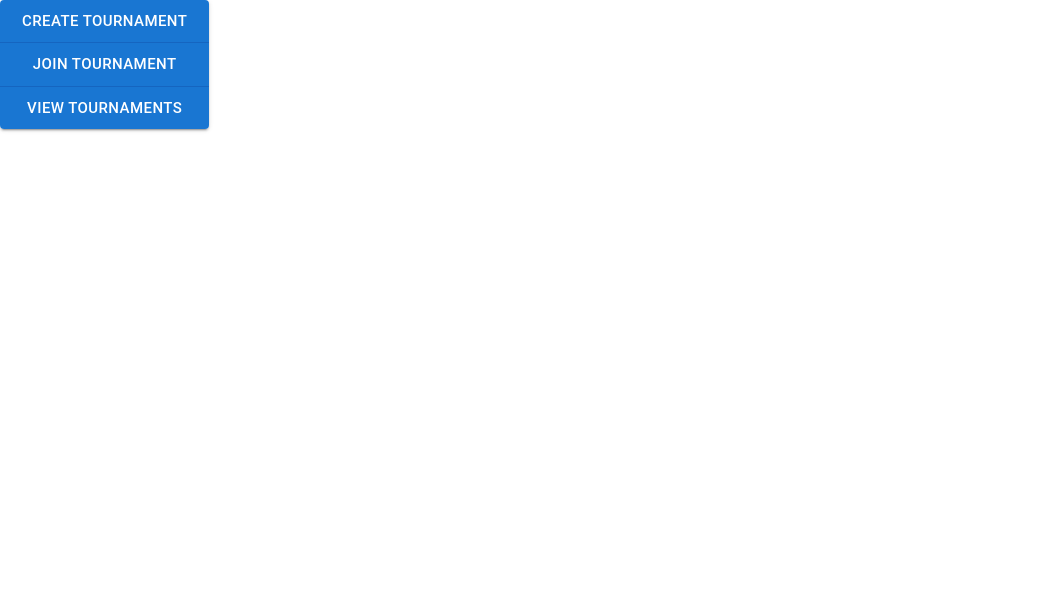
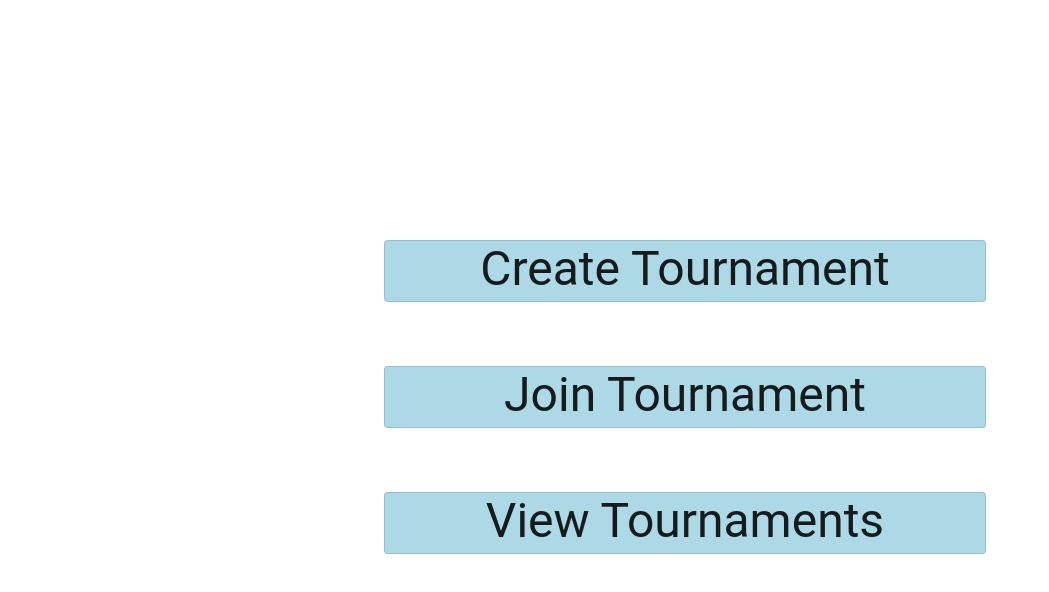
Before and after one commit to ScivilicGuy/fight-club, a React (Create React App) app in the folder my-app/: page / in a window 1280 px wide. Shown: the top 592 px of the page, without its empty margins (0-1049 px from the left). Built offline with nearby package versions, Linux system fonts and the light colour scheme.

Commit message:
Revamped tournament buttons

```diff
--- /dev/null
+++ b/my-app/src/Components/TournamentBtn.jsx
@@ -0,0 +1,14 @@
+import React from 'react'
+import { CardActionArea, Card, Typography } from '@mui/material';
+
+function TournamentBtn(props) {
+  return (
+    <Card variant="outlined" sx={{ minWidth: 600, minHeight: 60, backgroundColor: 'lightblue' }}>
+      <CardActionArea onClick={props.action}>
+        <Typography variant='h3' align='center'>{props.title}</Typography>
+      </CardActionArea>
+    </Card>
+  )
+}
+
+export default TournamentBtn
--- a/my-app/src/Screens/Landing.jsx
+++ b/my-app/src/Screens/Landing.jsx
@@ -1,7 +1,8 @@
-import React, {useState} from 'react'
-import { Button, ButtonGroup, TextField, Dialog, DialogActions, DialogContent, DialogContentText, DialogTitle } from '@mui/material';
+import React, { useState } from 'react'
+import { Button, TextField, Dialog, DialogActions, DialogContent, DialogContentText, DialogTitle, Stack } from '@mui/material';
 import { makeid, apiFetch } from '../util';
 import { useNavigate } from 'react-router-dom';
+import TournamentBtn from '../Components/TournamentBtn';
 
 const CODE_LENGTH = 6
 
@@ -61,9 +62,9 @@ function Landing() {
   }
 
   const tourney_btns = [
-    <Button variant="contained" size="large" onClick={handleOpenCreate}>Create Tournament</Button>,
-    <Button variant="contained" size="large" onClick={handleOpenJoin}>Join Tournament</Button>,
-    <Button variant="contained" size="large" onClick={viewTournaments}>View Tournaments</Button>
+    <TournamentBtn action={handleOpenCreate} title={'Create Tournament'}></TournamentBtn>,
+    <TournamentBtn action={handleOpenJoin} title={'Join Tournament'}></TournamentBtn>,
+    <TournamentBtn action={viewTournaments} title={'View Tournaments'}></TournamentBtn>
   ]
 
   const handleCloseInvite = () => {
@@ -98,13 +99,11 @@ function Landing() {
 
   return (
     <>
-      <ButtonGroup
-        orientation="vertical"
-        aria-label="vertical contained button group"
-        variant="contained"
-      >
-        {tourney_btns}
-      </ButtonGroup>
+      <div style={{ position: 'absolute', top: '30%', left: '30%' }}>
+        <Stack spacing={8}>
+          {tourney_btns}
+        </Stack>
+      </div>
       <Dialog
         open={openCreate}
         onClose={handleCloseCreate}
```
Also changed, not shown: my-app/src/Components/ModalForm.jsx (deleted, +0 -62 lines).
